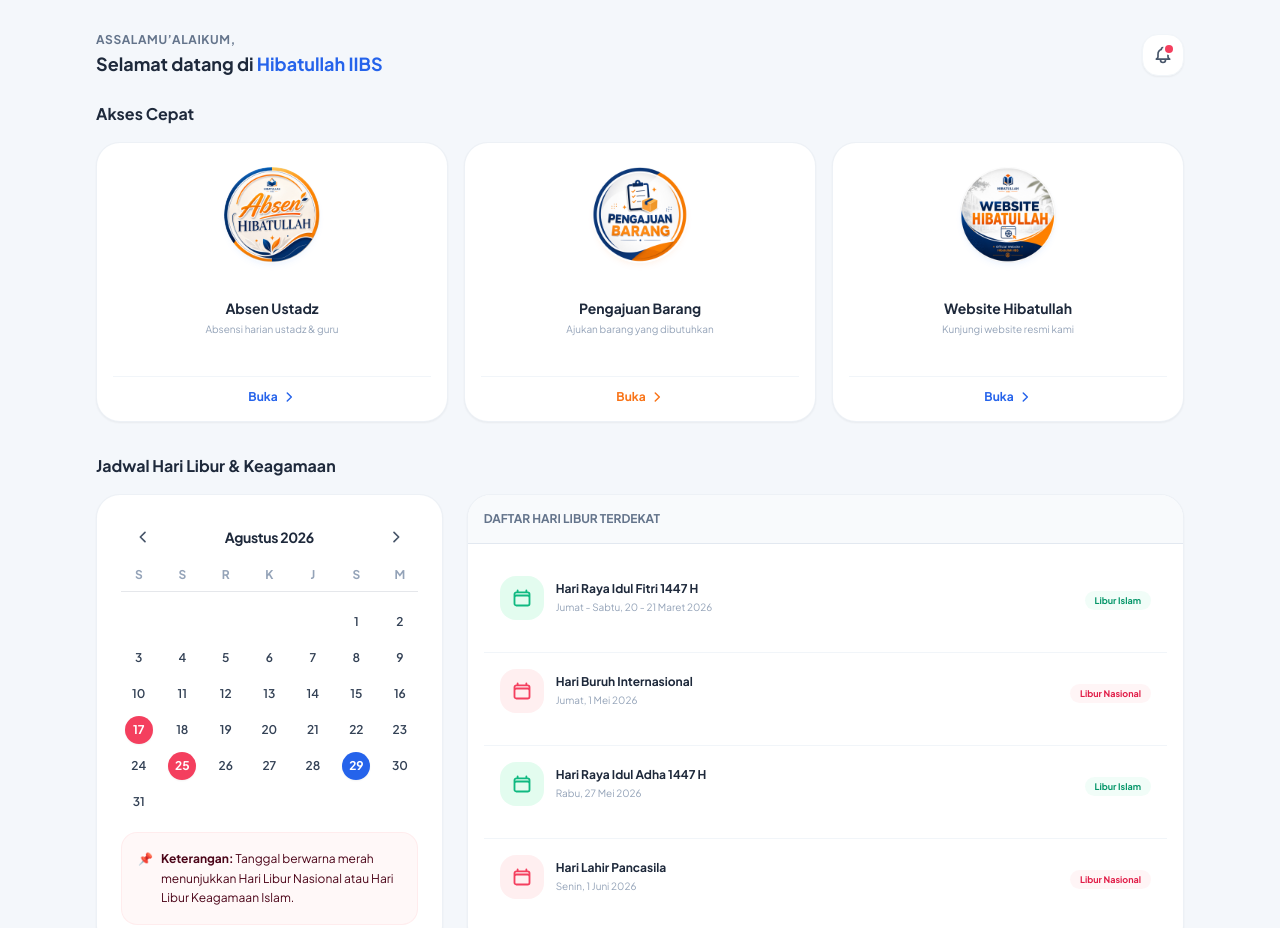
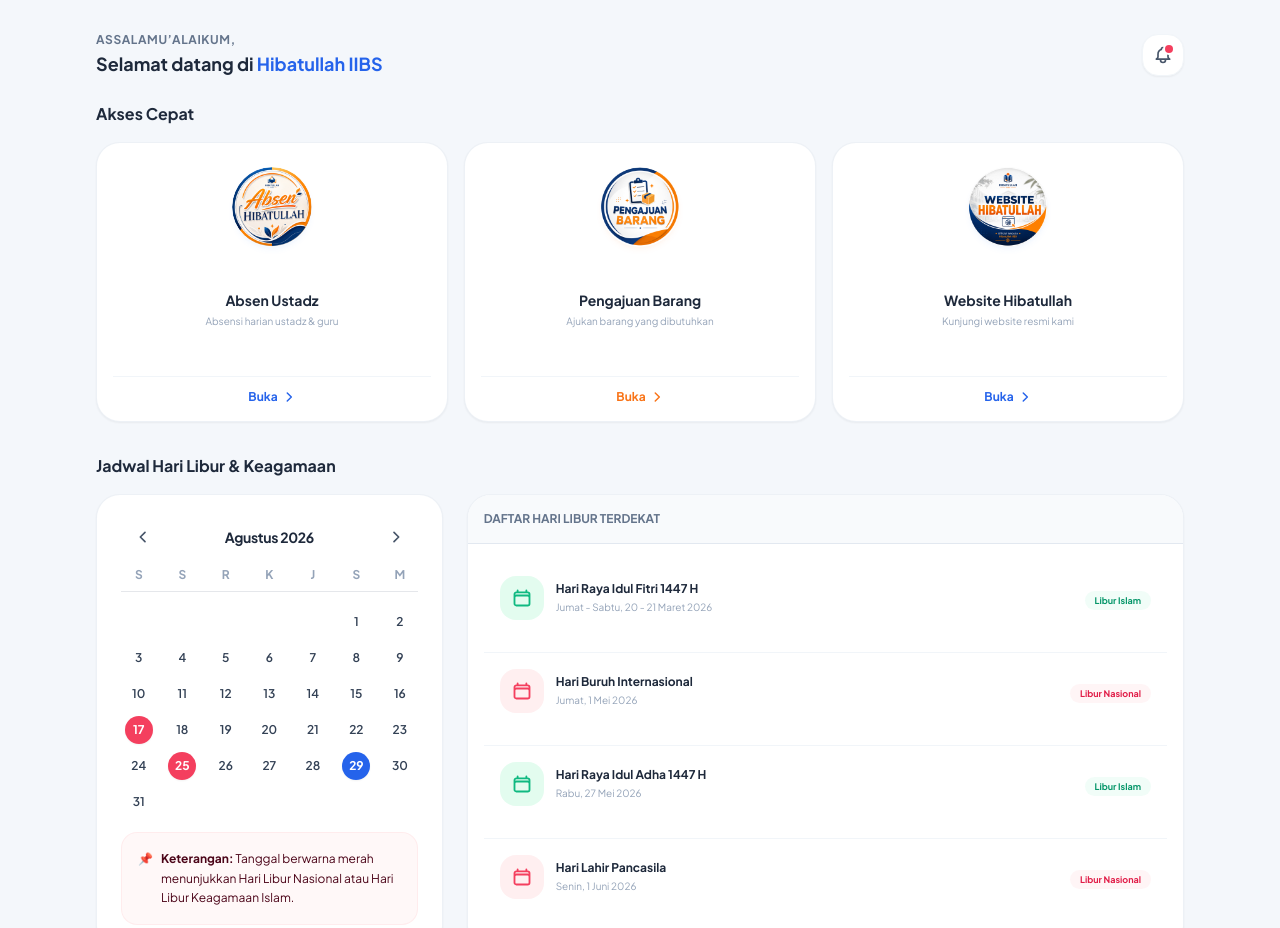
Before and after one commit to arsyad122804-design/aplikasi-utama, a website: page index.html in a window 1280 px wide. Shown: the top 928 px of the page. Drawn offline with nearby package versions, Linux system fonts and the light colour scheme.

Commit message:
Add fallback CSS styling and fix logo container sizing

```diff
--- a/index.html
+++ b/index.html
@@ -38,6 +38,9 @@
       --sat: env(safe-area-inset-top, 0px);
       --sab: env(safe-area-inset-bottom, 0px);
     }
+    *, ::before, ::after {
+      box-sizing: border-box;
+    }
     body {
       font-family: 'Plus Jakarta Sans', sans-serif;
       -webkit-tap-highlight-color: transparent;
@@ -48,6 +51,32 @@
     input, textarea, select {
       user-select: text;
       -webkit-user-select: text;
+    }
+    img {
+      max-width: 100%;
+      height: auto;
+      display: block;
+    }
+    /* Logo Container safety rules (prevents raw unstyled giant images) */
+    .app-card-logo-container {
+      width: 80px !important;
+      height: 80px !important;
+      min-width: 80px !important;
+      min-height: 80px !important;
+      max-width: 80px !important;
+      max-height: 80px !important;
+      border-radius: 50% !important;
+      overflow: hidden !important;
+      display: flex !important;
+      align-items: center !important;
+      justify-content: center !important;
+      margin: 8px auto 0 auto !important;
+    }
+    .app-card-logo-container img {
+      width: 100% !important;
+      height: 100% !important;
+      object-fit: cover !important;
+      border-radius: 50% !important;
     }
     /* Hide scrollbars */
     .no-scrollbar::-webkit-scrollbar {
@@ -89,7 +118,7 @@
         <div class="grid grid-cols-1 sm:grid-cols-3 gap-4 w-full">
           <!-- Card 1: Absen Ustadz -->
           <div onclick="window.location.href = 'https://absen-xi-three.vercel.app/'" class="bg-white rounded-3xl p-4 border border-slate-200/60 shadow-sm flex flex-col items-center text-center hover:shadow-md hover:border-blue-200 transition cursor-pointer h-[260px] md:h-[280px] justify-between group w-full">
-            <div class="w-20 h-20 md:w-24 md:h-24 rounded-full overflow-hidden mt-2 shadow-md shadow-blue-500/5">
+            <div class="app-card-logo-container w-20 h-20 md:w-24 md:h-24 rounded-full overflow-hidden mt-2 shadow-md shadow-blue-500/5">
               <img src="images/absen_logo.jpg" class="w-full h-full object-cover" alt="Absen Hibatullah Logo">
             </div>
             <div class="space-y-1">
@@ -104,7 +133,7 @@
 
           <!-- Card 2: Pengajuan Barang -->
           <div onclick="window.location.href = 'https://ajukan.vercel.app/'" class="bg-white rounded-3xl p-4 border border-slate-200/60 shadow-sm flex flex-col items-center text-center hover:shadow-md hover:border-orange-200 transition cursor-pointer h-[260px] md:h-[280px] justify-between group w-full">
-            <div class="w-20 h-20 md:w-24 md:h-24 rounded-full overflow-hidden mt-2 shadow-md shadow-orange-500/5">
+            <div class="app-card-logo-container w-20 h-20 md:w-24 md:h-24 rounded-full overflow-hidden mt-2 shadow-md shadow-orange-500/5">
               <img src="images/pengajuan_logo.jpg" class="w-full h-full object-cover" alt="Pengajuan Barang Logo">
             </div>
             <div class="space-y-1">
@@ -119,7 +148,7 @@
 
           <!-- Card 5: Website Hibatullah -->
           <div onclick="window.location.href = 'https://hibatullah.sch.id/'" class="bg-white rounded-3xl p-4 border border-slate-200/60 shadow-sm flex flex-col items-center text-center hover:shadow-md hover:border-blue-200 transition cursor-pointer h-[260px] md:h-[280px] justify-between group w-full">
-            <div class="w-20 h-20 md:w-24 md:h-24 rounded-full overflow-hidden mt-2 shadow-md shadow-blue-500/5">
+            <div class="app-card-logo-container w-20 h-20 md:w-24 md:h-24 rounded-full overflow-hidden mt-2 shadow-md shadow-blue-500/5">
               <img src="images/website_logo.jpg" class="w-full h-full object-cover" alt="Website Hibatullah Logo">
             </div>
             <div class="space-y-1">
```
Also changed, not shown: sw.js (+3 -5 lines).
